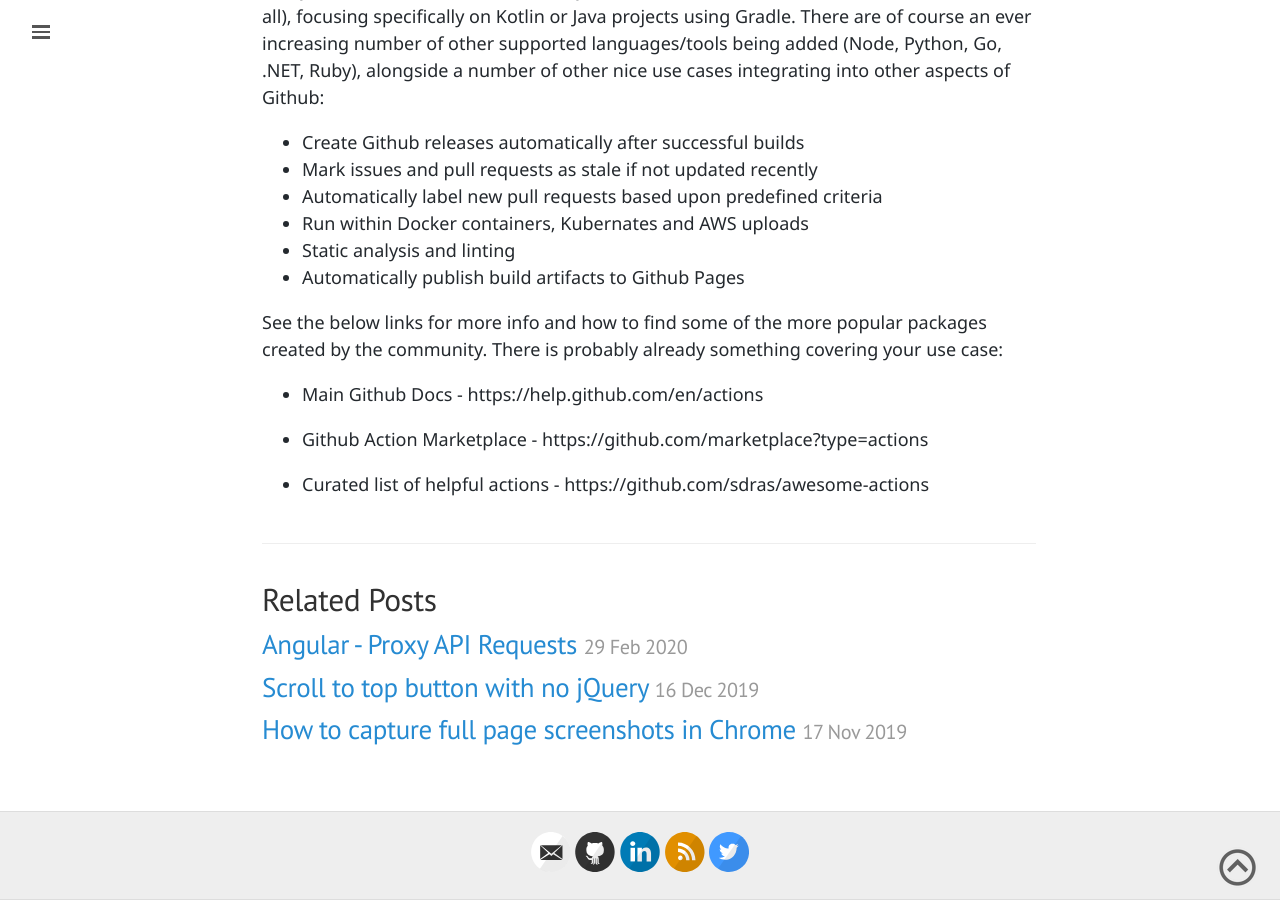
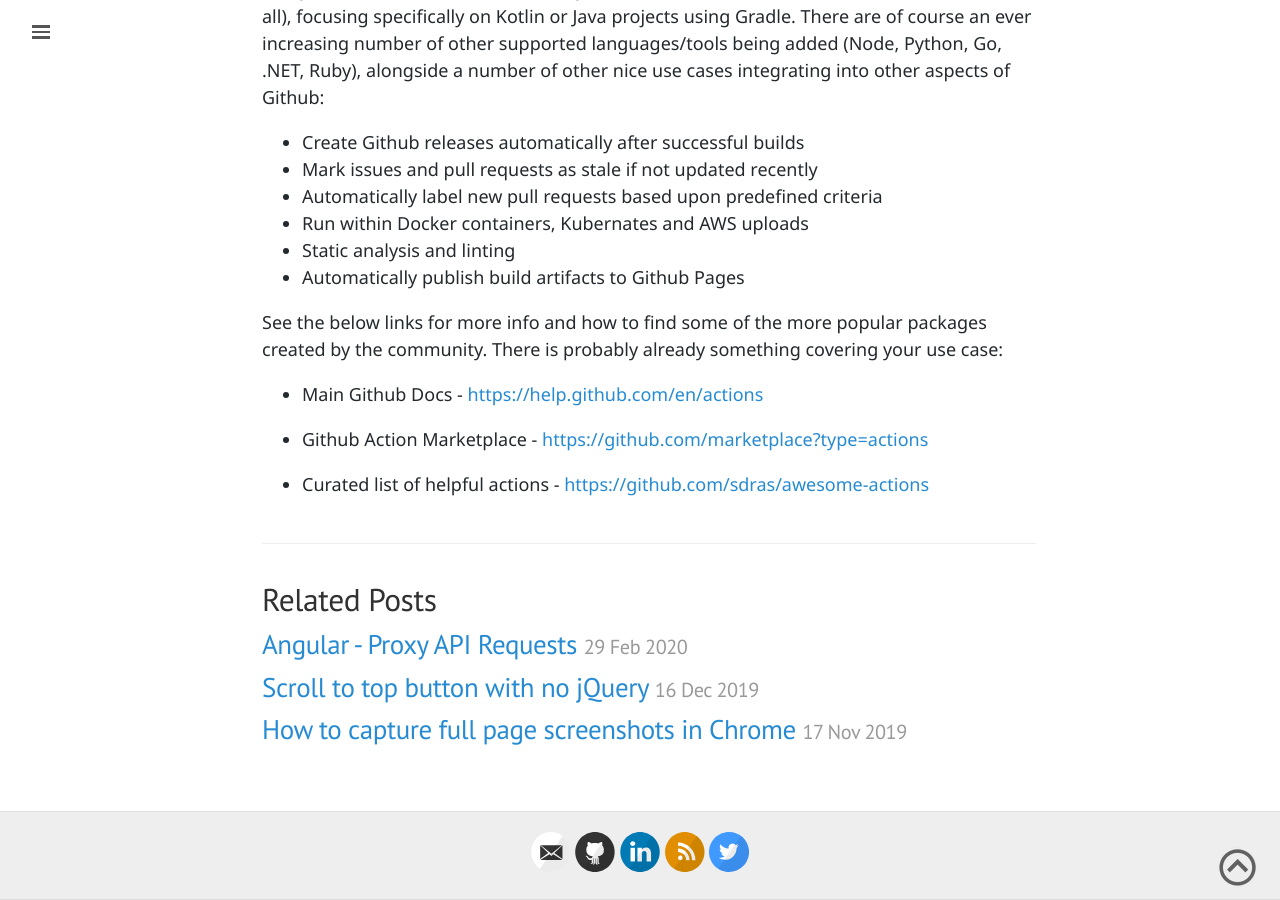
Before and after one commit to raharrison/ryanharrison.co.uk, a Jekyll site: the page built from _posts/2020-04-12-kotlin-java-ci-with-github-actions.md, in a window 1280 px wide and 900 px high, scrolled down 4443 px. Built offline with Jekyll 4.4.1, drawn with Linux system fonts in a browser that asks for light colours; comment, search, counter and statistics services are not loaded.

Commit message:
Fix links

```diff
--- a/_posts/2020-04-12-kotlin-java-ci-with-github-actions.md
+++ b/_posts/2020-04-12-kotlin-java-ci-with-github-actions.md
@@ -113,8 +113,8 @@
 
 See the below links for more info and how to find some of the more popular packages created by the community. There is probably already something covering your use case:
 
-- Main Github Docs - https://help.github.com/en/actions
+- Main Github Docs - <https://help.github.com/en/actions>
 
-- Github Action Marketplace -  https://github.com/marketplace?type=actions
+- Github Action Marketplace - <https://github.com/marketplace?type=actions>
 
-- Curated list of helpful actions - https://github.com/sdras/awesome-actions
+- Curated list of helpful actions - <https://github.com/sdras/awesome-actions>
```
